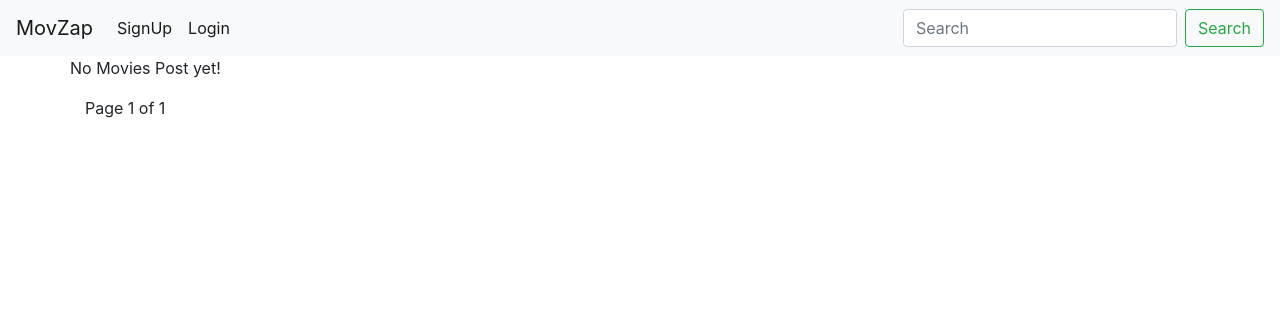
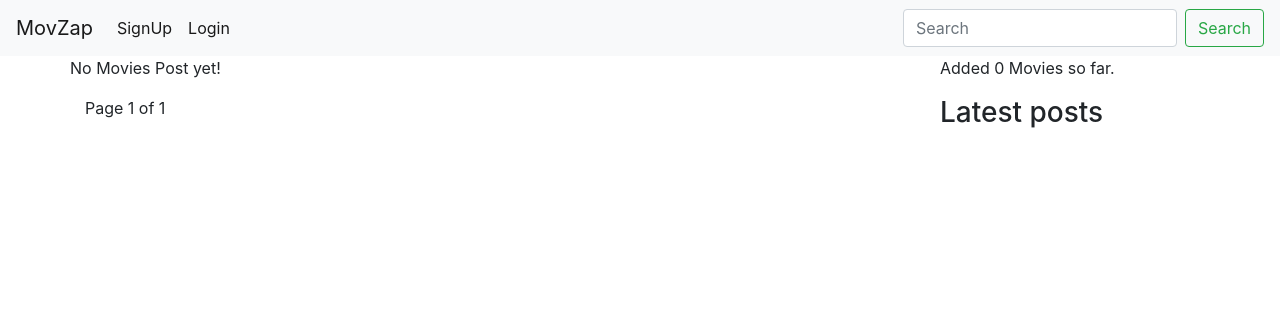
Before and after one commit to leroyds/movies, a Django app: page / in a window 1280 px wide. Shown: the top 316 px of the page. Run offline with Django 3.2, Linux system fonts and the light colour scheme; data that the repository does not hold is empty; some libraries are stand-ins or nearby versions.

Commit message:
added Summary panel on the right side of screen
added custom tags

```diff
--- /dev/null
+++ b/blogs/templates/blogs/latest_posts.html
@@ -0,0 +1,7 @@
+<ul>
+{%for latest in latest_posts%}
+<li>
+    <a href="{{latest.get_absolute_url}}">{{latest.title}}</a>
+</li>
+{%endfor%}
+</ul>
--- a/blogs/templates/blogs/post_list.html
+++ b/blogs/templates/blogs/post_list.html
@@ -32,5 +32,6 @@
             <p>No Movies Post yet!</p>
     {% endfor %}
     </div>
+
     {%include 'pagination.html' with page=page_obj%}
 {% endblock %}
--- a/blogs/templatetags/custom_tags.py
+++ b/blogs/templatetags/custom_tags.py
@@ -4,6 +4,16 @@ from ..models import Post
 
 register=template.Library()
 
+@register.simple_tag(name='TotalPosts')
+def PostCount():
+    return Post.objects.count()
+
 @register.simple_tag(name='AVERAGE_RATINGS')
 def get_avg_ratings(pk):
     return Post.objects.get(pk=pk).post_comment.filter(comment_status=True).aggregate(avg_rating=Avg('ratings'))
+
+
+@register.inclusion_tag("blogs/latest_posts.html")
+def most_recent_added_movies(count=5):
+    latest_posts= Post.objects.all().order_by('-created_date')[:count]
+    return {'latest_posts':latest_posts}
--- a/templates/base.html
+++ b/templates/base.html
@@ -1,3 +1,4 @@
+{%load custom_tags%}
 <!doctype html>
 <html lang="en">
   <head>
@@ -70,12 +71,26 @@
             </form>
           </div>
       </nav>
+
     <div class="container">
-        {% block content %}
-        <h1>Hello, world!</h1>
-        {% endblock %}
+        <div class='row'>
+
+          <div class="col-9">
+          {% block content %}
+          <h1>Hello, world!</h1>
+          {% endblock %}
+          </div>
+
+          <div class="col-3">
+          {% block sidebar %}
+            <p>Added {% TotalPosts %} Movies so far.</p>
+            <h3>Latest posts</h3>
+            {% most_recent_added_movies %}
+          {%endblock%}
+          </div>
+
+        </div>
     </div>
-
     <!-- Optional JavaScript -->
     <!-- jQuery first, then Popper.js, then Bootstrap JS -->
     <script src="https://code.jquery.com/jquery-3.3.1.slim.min.js" integrity="sha384-q8i/X+965DzO0rT7abK41JStQIAqVgRVzpbzo5smXKp4YfRvH+8abtTE1Pi6jizo" crossorigin="anonymous"></script>
```
